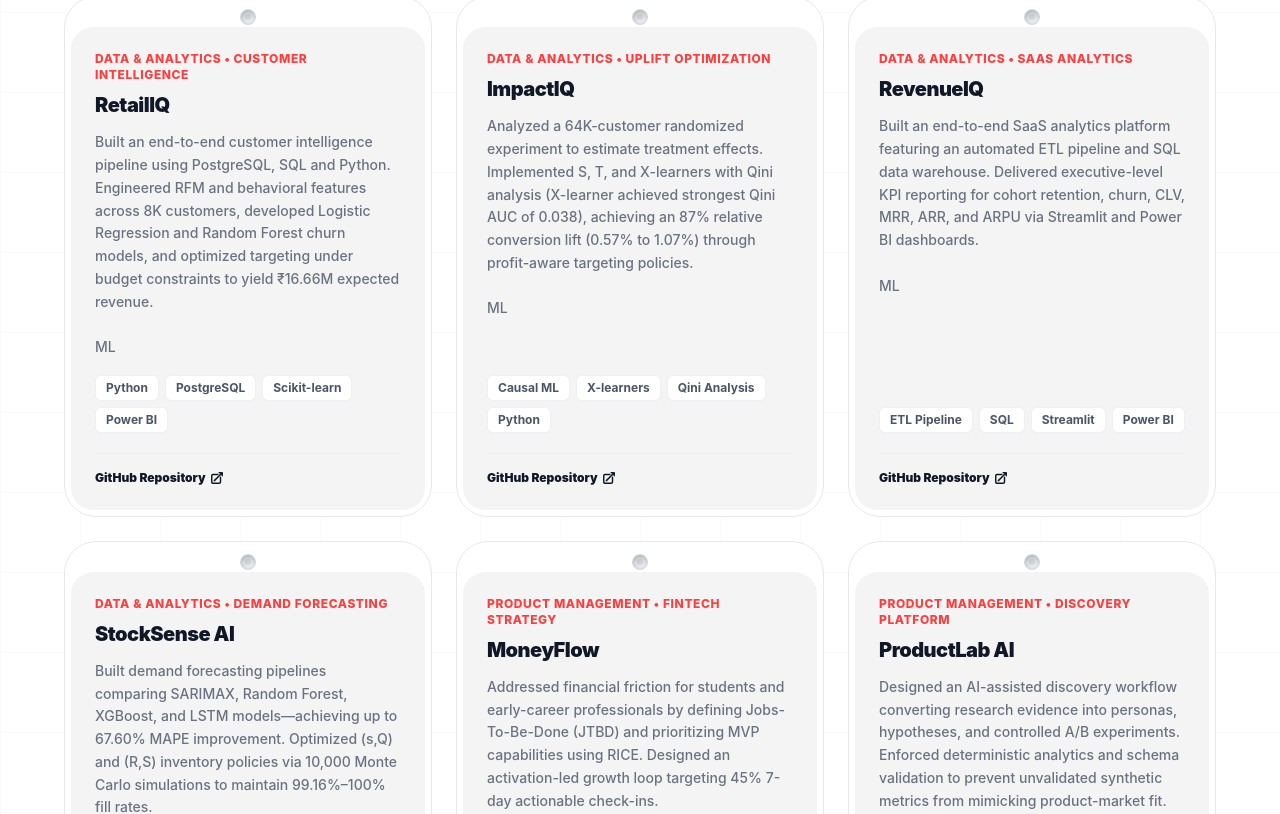
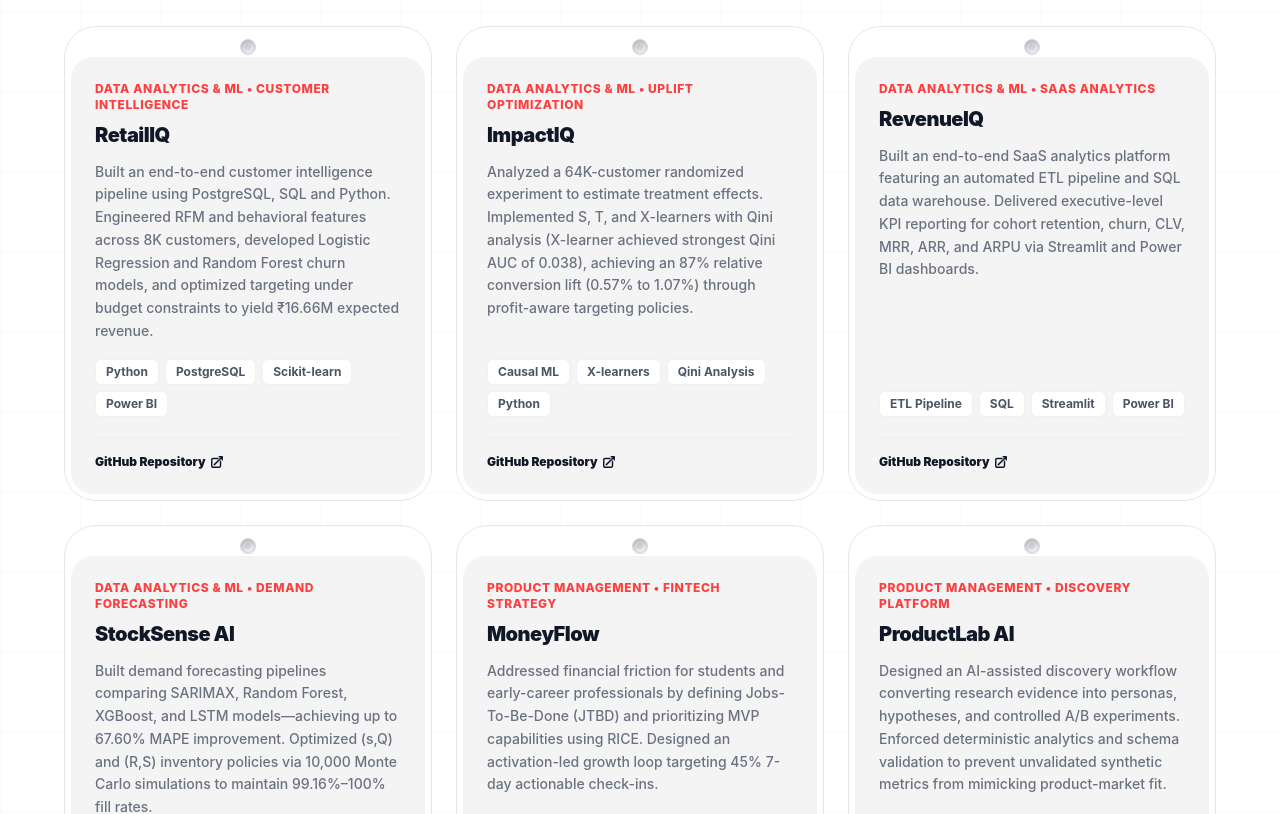
Before and after one commit to iitgabhishek12-oss/AbhishekKG_portfolio, a React (Vite) app: page / in a window 1280 px wide. Shown: the part 4246-5060 px from the top of the page. Built offline with nearby package versions, Linux system fonts and the light colour scheme.

Commit message:
Update Projects.jsx

```diff
--- a/src/components/Projects.jsx
+++ b/src/components/Projects.jsx
@@ -3,35 +3,35 @@
 import 'aos/dist/aos.css';
 
 const projectData = [
-  // 1. DATA & ANALYTICS — PRIMARY
+  // 1. DATA SCIENCE & ML — PRIMARY
   {
     title: "RetailIQ",
-    category: "Data & Analytics • Customer Intelligence",
-    description: "Built an end-to-end customer intelligence pipeline using PostgreSQL, SQL and Python. Engineered RFM and behavioral features across 8K customers, developed Logistic Regression and Random Forest churn models, and optimized targeting under budget constraints to yield ₹16.66M expected revenue.\n\nML",
+    category: "Data Analytics & ML • Customer Intelligence",
+    description: "Built an end-to-end customer intelligence pipeline using PostgreSQL, SQL and Python. Engineered RFM and behavioral features across 8K customers, developed Logistic Regression and Random Forest churn models, and optimized targeting under budget constraints to yield ₹16.66M expected revenue.",
     github: "https://github.com/abhishekkumargond",
     demo: "#",
     tags: ["Python", "PostgreSQL", "Scikit-learn", "Power BI"],
   },
   {
     title: "ImpactIQ",
-    category: "Data & Analytics • Uplift Optimization",
-    description: "Analyzed a 64K-customer randomized experiment to estimate treatment effects. Implemented S, T, and X-learners with Qini analysis (X-learner achieved strongest Qini AUC of 0.038), achieving an 87% relative conversion lift (0.57% to 1.07%) through profit-aware targeting policies.\n\nML",
+    category: "Data Analytics & ML • Uplift Optimization",
+    description: "Analyzed a 64K-customer randomized experiment to estimate treatment effects. Implemented S, T, and X-learners with Qini analysis (X-learner achieved strongest Qini AUC of 0.038), achieving an 87% relative conversion lift (0.57% to 1.07%) through profit-aware targeting policies.",
     github: "https://github.com/abhishekkumargond",
     demo: "#",
     tags: ["Causal ML", "X-learners", "Qini Analysis", "Python"],
   },
   {
     title: "RevenueIQ",
-    category: "Data & Analytics • SaaS Analytics",
-    description: "Built an end-to-end SaaS analytics platform featuring an automated ETL pipeline and SQL data warehouse. Delivered executive-level KPI reporting for cohort retention, churn, CLV, MRR, ARR, and ARPU via Streamlit and Power BI dashboards.\n\nML",
+    category: "Data Analytics & ML • SaaS Analytics",
+    description: "Built an end-to-end SaaS analytics platform featuring an automated ETL pipeline and SQL data warehouse. Delivered executive-level KPI reporting for cohort retention, churn, CLV, MRR, ARR, and ARPU via Streamlit and Power BI dashboards.",
     github: "https://github.com/abhishekkumargond",
     demo: "#",
     tags: ["ETL Pipeline", "SQL", "Streamlit", "Power BI"],
   },
   {
     title: "StockSense AI",
-    category: "Data & Analytics • Demand Forecasting",
-    description: "Built demand forecasting pipelines comparing SARIMAX, Random Forest, XGBoost, and LSTM models—achieving up to 67.60% MAPE improvement. Optimized (s,Q) and (R,S) inventory policies via 10,000 Monte Carlo simulations to maintain 99.16%–100% fill rates.\n\nML",
+    category: "Data Analytics & ML • Demand Forecasting",
+    description: "Built demand forecasting pipelines comparing SARIMAX, Random Forest, XGBoost, and LSTM models—achieving up to 67.60% MAPE improvement. Optimized (s,Q) and (R,S) inventory policies via 10,000 Monte Carlo simulations to maintain 99.16%–100% fill rates.",
     github: "https://github.com/abhishekkumargond",
     demo: "#",
     tags: ["LSTM", "XGBoost", "Monte Carlo", "Stochastic Simulation"],
@@ -143,7 +143,7 @@
             </svg>
           </h2>
           <p className="text-gray-500 text-base md:text-lg font-medium leading-relaxed mt-8">
-            A curated portfolio spanning data & analytics engines, product management frameworks, and core chemical engineering simulations.
+            A curated portfolio spanning data science & machine learning engines, product management frameworks, and core chemical engineering simulations.
           </p>
         </div>
 
@@ -178,7 +178,7 @@
                     </h3>
 
                     {/* Description Text */}
-                    <p className="text-gray-500 text-xs md:text-sm leading-relaxed font-medium mb-4 whitespace-pre-line">
+                    <p className="text-gray-500 text-xs md:text-sm leading-relaxed font-medium mb-4">
                       {project.description}
                     </p>
                   </div>
```
